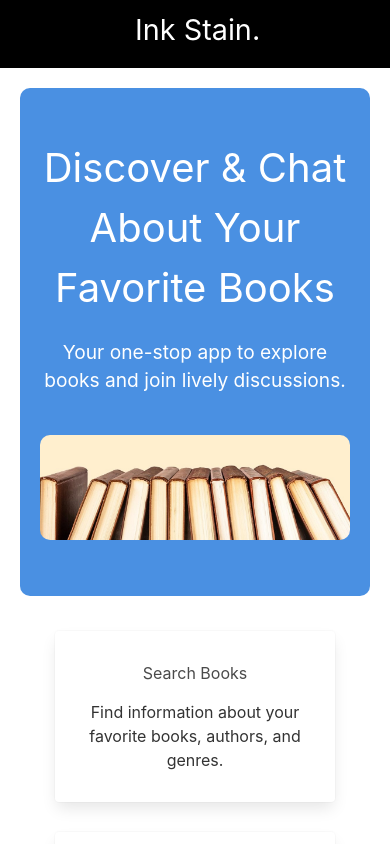
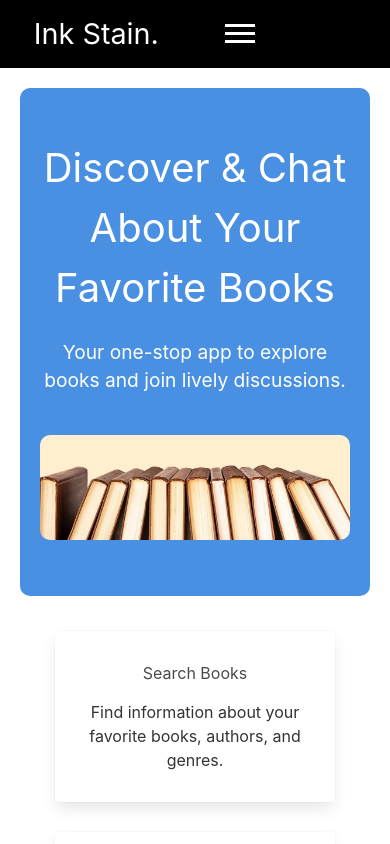
Before and after one commit to ritzzh/book-rack-root, a React (Create React App) app in the folder frontend/: page / in a window 390 px wide. Shown: the top 844 px of the page. Built offline with nearby package versions, Linux system fonts and the light colour scheme; no server answers.

Commit message:
Updated CSS for landing

```diff
--- a/frontend/src/components/Navbar.jsx
+++ b/frontend/src/components/Navbar.jsx
@@ -1,22 +1,32 @@
-import React from 'react'
-import '../components/styles/Navbar.css'
+import React, { useState } from 'react';
+import '../components/styles/Navbar.css';
 import { Link } from 'react-router-dom';
 
-const Navbar=({logged,setLogin})=> {
+const Navbar = ({ logged, setLogin }) => {
+  const [isOpen, setIsOpen] = useState(false);
+
+  const toggleMenu = () => {
+    setIsOpen(!isOpen);
+  };
+
   return (
     <div className='navbar-container'>
       <div className="navbar-logo">
         <h3>Ink Stain.</h3>
       </div>
-           <div className="navbar-pages">
+      <div className="navbar-hamburger" onClick={toggleMenu}>
+        <div className={isOpen ? 'bar open' : 'bar'}></div>
+        <div className={isOpen ? 'bar open' : 'bar'}></div>
+        <div className={isOpen ? 'bar open' : 'bar'}></div>
+      </div>
+      <div className={`navbar-pages ${isOpen ? 'open' : ''}`}>
         <div className="navbar-logged">
           <Link to='/Search'>Search</Link>
           <Link to='/ChatBox'>ChatRoom</Link>
-                  <Link to='/Profile'>Profile</Link>
         </div>
       </div>
     </div>
-  )
+  );
 }
 
 export default Navbar;
--- a/frontend/src/components/styles/Navbar.css
+++ b/frontend/src/components/styles/Navbar.css
@@ -1,31 +1,112 @@
-.navbar-container{
+.navbar-container {
     width: 100vw;
     height: 8vh;
     background-color: rgb(0, 0, 0);
     display: flex;
     flex-direction: row;
     justify-content: space-between;
+    align-items: center;
     color: white;
+    position: relative;
+    z-index: 10; /* Ensure the navbar is on top */
 }
-.navbar-logo{
+
+.navbar-logo {
     margin: 1vh 0vh 1vh 16vh;
     font-size: 1.8em;
     font-weight: bold;
 }
-.navbar-pages{
+
+.navbar-pages {
     margin: 2vh 16vh 2vh 0vh;
     display: flex;
     flex-direction: row;
     justify-content: space-around;
+    transition: max-height 0.3s ease-in-out;
 }
-.navbar-pages a{
+
+.navbar-pages a {
     margin: 0px 10px;
     color: white;
     font-size: 1.1em;
+    text-decoration: none;
 }
 
-@media (max-width:480px){
-    .navbar-pages{
-        display:none;
+.navbar-hamburger {
+    display: none;
+    flex-direction: column;
+    justify-content: space-around;
+    height: 24px;
+    cursor: pointer;
+    margin-right: 16vh;
+}
+
+.navbar-hamburger .bar {
+    width: 30px;
+    height: 3px;
+    background-color: white;
+    transition: all 0.3s ease-in-out;
+}
+
+.navbar-hamburger .bar.open:nth-child(1) {
+    transform: rotate(45deg) translate(5px, 5px);
+}
+
+.navbar-hamburger .bar.open:nth-child(2) {
+    opacity: 0;
+}
+
+.navbar-hamburger .bar.open:nth-child(3) {
+    transform: rotate(-45deg) translate(6px, -6px);
+}
+
+.navbar-pages.open {
+    display: flex;
+    flex-direction: column;
+    position: absolute;
+    top: 8vh;
+    right: 0;
+    width: 100%;
+    background-color: rgb(0, 0, 0);
+    max-height: 100vh;
+    z-index: 9; /* Ensure the dropdown is below the navbar */
+    overflow: hidden;
+    transition: max-height 0.3s ease-in-out;
+}
+
+.navbar-pages.open a {
+    padding: 1vh;
+    text-align: center;
+    border-top: 1px solid #444;
+    width: 100%;
+}
+
+@media (max-width: 480px) {
+    .navbar-logo {
+        margin: 1vh 0vh 1vh 4vh;
+    }
+
+    .navbar-hamburger {
+        display: flex;
+    }
+
+    .navbar-pages {
+        display: none;
+        flex-direction: column;
+        justify-content: center;
+        align-items: center;
+        max-height: 0;
+        overflow: hidden;
+        transition: max-height 0.3s ease-in-out;
+    }
+
+    .navbar-pages.open {
+        display: flex;
+        max-height: 500px; /* Set a reasonable max-height */
+    }
+
+    .navbar-pages a {
+        margin: 0;
+        padding: 1vh;
     }
 }
```
Also changed, not shown: 1 other file (tests, documents, lock files or other folders). Lines whose indentation alone changed are shown as unchanged.
